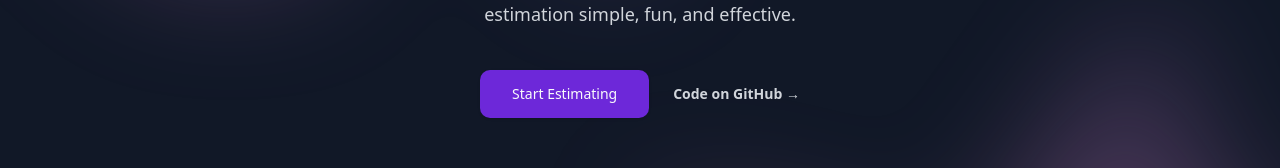
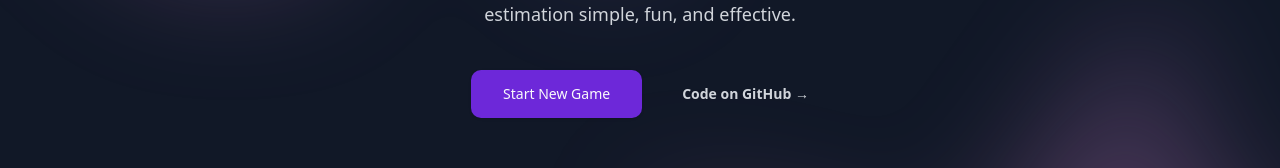
Before and after one commit to ModPhoenix/poker-planning, a React (Vite) app in the folder client/: page / in a window 1280 px wide. Shown: the part 522-690 px from the top of the page. Built offline with nearby package versions, Linux system fonts and the light colour scheme; no server answers.

Commit message:
feat: rename call to action button and update og:image

```diff
--- a/client/index.html
+++ b/client/index.html
@@ -13,7 +13,7 @@
   <meta property="og:title" content="Planning Poker | Free Online Scrum Estimation Tool" />
   <meta property="og:description"
     content="Enhance your Agile workflow with our free, open-source planning poker tool. Improve estimation accuracy and team collaboration." />
-  <meta property="og:image" content="/og-image.png" />
+  <meta property="og:image" content="/poker-planning-demo.png" />
   <meta property="og:url" content="https://pokerplanning.org" />
   <meta name="twitter:card" content="summary_large_image" />
   <link rel="canonical" href="https://pokerplanning.org" />
--- a/client/src/pages/HomePage/index.tsx
+++ b/client/src/pages/HomePage/index.tsx
@@ -83,14 +83,14 @@ export const HomePage: FC = () => {
               online. Perfect for Agile workflows, our tool makes
               consensus-based estimation simple, fun, and effective.
             </p>
-            <div className="mt-10 flex items-center justify-center gap-x-6">
+            <div className="mt-10 flex items-center justify-center gap-x-10">
               <Button
                 size="lg"
                 className="h-12"
                 onClick={onCreateRoom}
                 disabled={loading}
               >
-                Start Estimating
+                Start New Game
               </Button>
               <a
                 href="https://github.com/ModPhoenix/poker-planning"
```
Also changed, not shown: client/public/poker-planning-demo.png (added), 1 other file (tests, documents, lock files or other folders).
